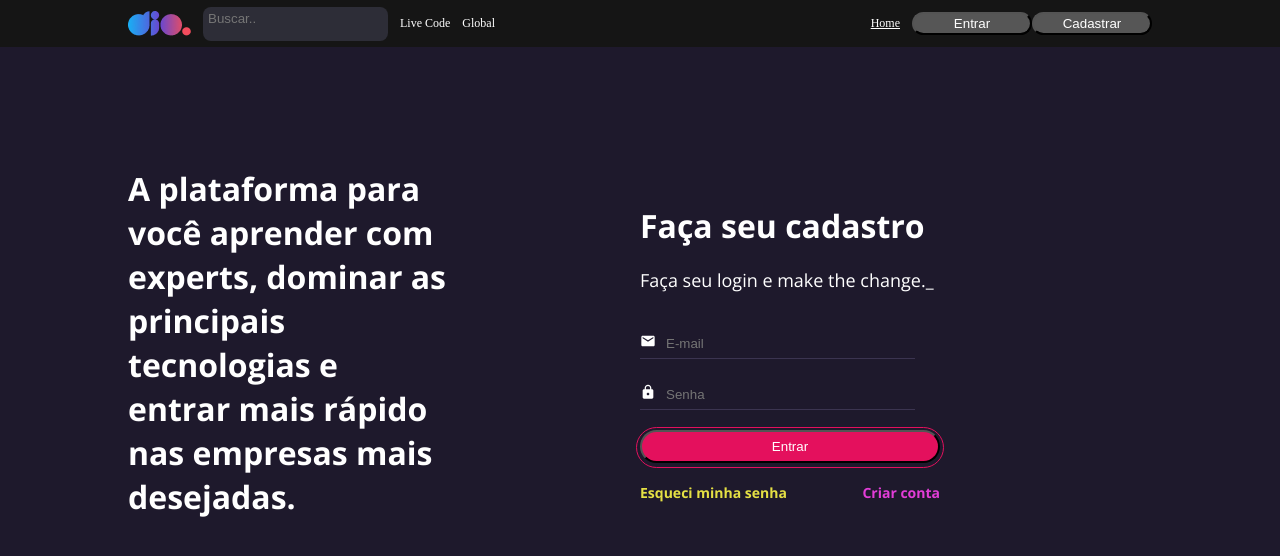
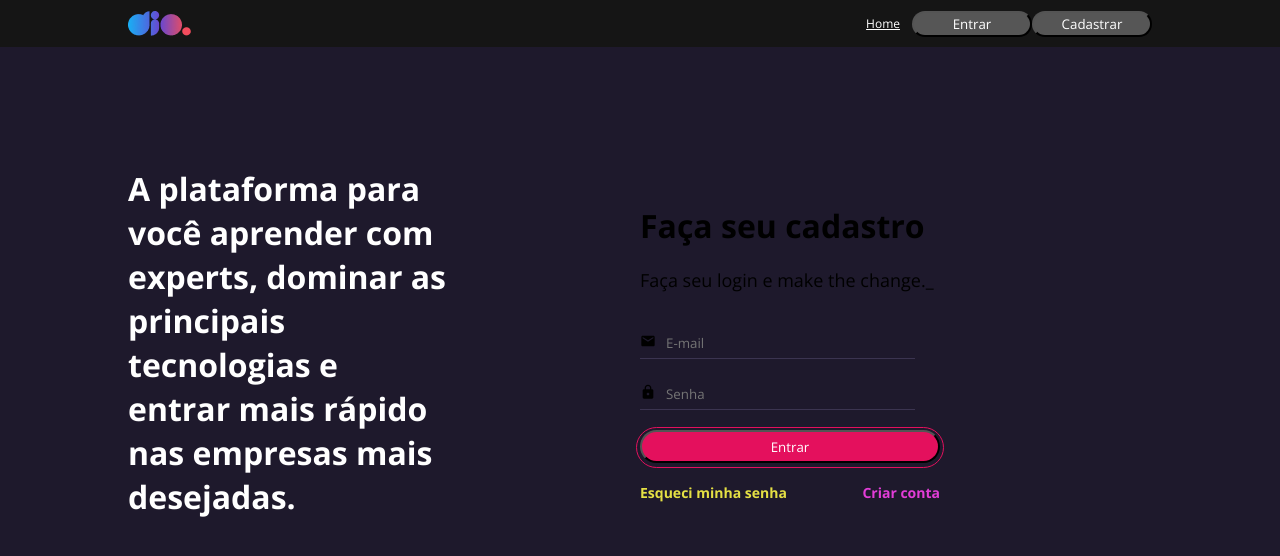
Before and after one commit to kervines/intro-react-js, a React (Create React App) app: page /login in a window 1280 px wide. Shown: the top 556 px of the page. Built offline with nearby package versions, Linux system fonts and the light colour scheme.

Commit message:
feito ajustes de fontes e acrescentado navegação das paginas

```diff
--- a/src/components/Header/index.jsx
+++ b/src/components/Header/index.jsx
@@ -10,24 +10,35 @@ import {
   MenuRight,
   Wrapper,
   Input,
+  UserPicture,
 } from "./style";
 
-const Header = () => {
+const Header = ({ autenticado }) => {
   return (
     <Wrapper>
       <Container>
         <Row>
           <img src={logo} alt="Logo da dio" />
+          {autenticado ? (
+            <>
               <BuscarInputContainer>
                 <Input placeholder="Buscar.." />
               </BuscarInputContainer>
               <Menu>Live Code</Menu>
               <Menu>Global</Menu>
+            </>
+          ) : null}
         </Row>
         <Row>
+          {autenticado ? (
+            <UserPicture src="https://avatars.githubusercontent.com/u/57775586?s=40&v=4" />
+          ) : (
+            <>
               <MenuRight href="#">Home</MenuRight>
               <Button title="Entrar" />
               <Button title="Cadastrar" />
+            </>
+          )}
         </Row>
       </Container>
     </Wrapper>
--- a/src/components/Header/style.js
+++ b/src/components/Header/style.js
@@ -44,23 +44,23 @@ export const BuscarInputContainer = styled.div`
 `;
 
 export const Menu = styled.a`
-  font-family: "Open Sans",
+  font-family: "Open Sans";
   font-style: normal;
-  font-size:12px;
+  font-size: 18px;
   line-height: 25px;
   color: #ffffff;
   margin-right: 12px;
-  text-decorection:none;
+  text-decorection: none;
 `;
 
 export const MenuRight = styled.a`
-  font-family: "Open Sans",
+  font-family: "Open Sans";
   font-style: normal;
-  font-size:12px;
+  font-size: 12px;
   line-height: 25px;
   color: #ffffff;
   margin-right: 12px;
-  text-decorection:none;
+  text-decorection: none;
 `;
 
 export const UserPicture = styled.img`
--- a/src/pages/feed/index.jsx
+++ b/src/pages/feed/index.jsx
@@ -10,7 +10,7 @@ import { Container, Title, TitleHighlight, Column } from "./style";
 const Feed = () => {
   return (
     <>
-      <Header />
+      <Header autenticado={true} />
       <Container>
         <Column flex={3}>
           <Title>Feed</Title>
--- a/src/pages/home/index.jsx
+++ b/src/pages/home/index.jsx
@@ -1,4 +1,4 @@
-import { Link } from "react-router-dom";
+import { useNavigate } from "react-router-dom";
 import bannerImage from "../../assets/banner.png";
 import { Button } from "../../components/Button";
 import { Header } from "../../components/Header";
@@ -6,6 +6,11 @@ import { Header } from "../../components/Header";
 import { Container, TextContent, Title, TitleHighlight } from "./style";
 
 const Home = () => {
+  const navigate = useNavigate();
+
+  const handleClickSignIn = () => {
+    navigate("/login");
+  };
   return (
     <>
       <Header />
@@ -26,7 +31,7 @@ const Home = () => {
           <Button
             title="Começar agora"
             variant="secondary"
-            onClick={() => null}
+            onClick={handleClickSignIn}
           />
         </div>
         <div>
--- a/src/pages/login/index.jsx
+++ b/src/pages/login/index.jsx
@@ -2,6 +2,7 @@ import { MdEmail, MdLock } from "react-icons/md";
 import { Button } from "../../components/Button";
 import { Header } from "../../components/Header";
 import { Input } from "../../components/Input";
+import { useNavigate } from "react-router-dom";
 
 import {
   Container,
@@ -16,6 +17,11 @@ import {
 } from "./style";
 
 const Login = () => {
+  const navigate = useNavigate();
+
+  const handleClickSignIn = () => {
+    navigate("/feed");
+  };
   return (
     <>
       <Header />
@@ -37,7 +43,12 @@ const Login = () => {
                 type="password"
                 leftIcon={<MdLock />}
               />
-              <Button title="Entrar" variant="secondary" />
+              <Button
+                title="Entrar"
+                variant="secondary"
+                onClick={handleClickSignIn}
+                type="button"
+              />
             </form>
             <Row>
               <EsqueciText>Esqueci minha senha</EsqueciText>
--- a/src/styles/global.js
+++ b/src/styles/global.js
@@ -4,10 +4,12 @@ export const GlobalStyle = createGlobalStyle`
 *{
   margin:0;
   padding:0;
+  font-family: "Open Sans";
 }
 
 body{
   background-color: #1e192c;
   color: #fff
+  font-family: "Open Sans";
 }
 `;
```
Lines whose indentation alone changed are shown as unchanged.
